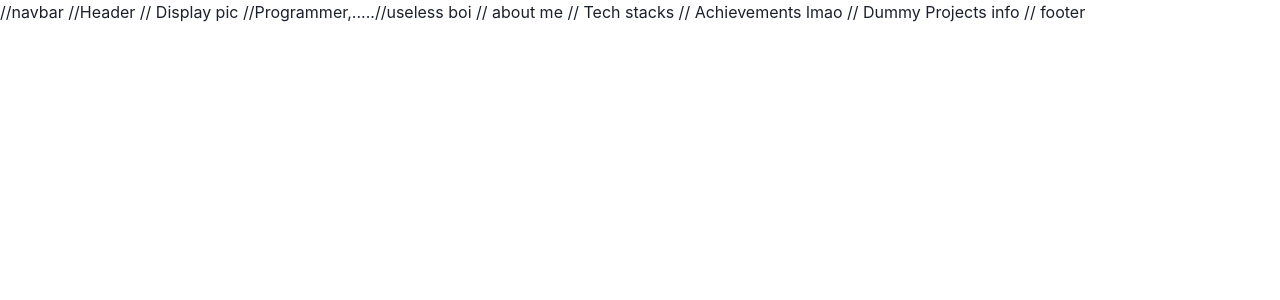
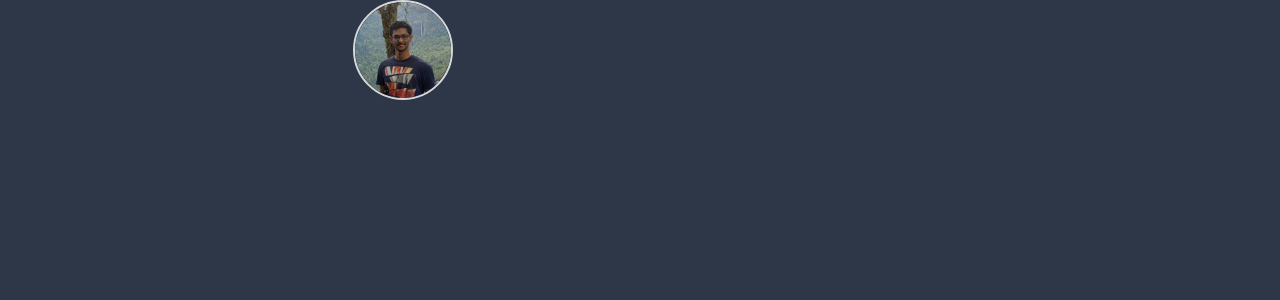
Before and after one commit to hrishik18/Noob-Website_2, a Next.js app: page / in a window 1280 px wide. Shown: the top 300 px of the page. Built offline with nearby package versions, Linux system fonts and the light colour scheme.

Commit message:
bg color added

```diff
--- a/components/layouts/main.js
+++ b/components/layouts/main.js
@@ -2,18 +2,18 @@ import Head from 'next/head'
 import {Box, Container} from '@chakra-ui/react'
 
 
-const main = ({children,router}) => {
+const Layout = ({children,router}) => {
     return (
-        <Box as="main" pb={8}>
+        <Box as="Layout">
             <Head>
                 <meta name="viewport" content="width=device-width, initial-scale=1"/>
-                <Title>Home Page</Title>
+                Home Page
             </Head>
-            <Container maxW="container.md" pt={14}>
+            <Container maxW="container.md">
               {children}
             </Container>
         </Box>
     )
 }
 
-export default main;
+export default Layout;
--- a/pages/_app.js
+++ b/pages/_app.js
@@ -1,6 +1,14 @@
 import { ChakraProvider } from '@chakra-ui/react'
+import { mode } from '@chakra-ui/theme-tools'
+import { extendTheme } from '@chakra-ui/react'
 
-import { extendTheme } from '@chakra-ui/react'
+const styles = {
+    global: props => ({
+        body: {
+            bg: mode('#2D3748', '#202023ls')(props)
+        }
+    })
+}
 
 const colors = {
     brand: {
@@ -24,7 +32,7 @@ const colors = {
         },
     },
 }
-const theme = extendTheme({ colors })
+const theme = extendTheme({ colors,styles })
 
 function MyApp({ Component, pageProps }) {
     return (
--- a/pages/index.js
+++ b/pages/index.js
@@ -1,18 +1,32 @@
-import { Box } from '@chakra-ui/react'
+import { Box, Flex, Container, Image, useColorModeValue } from '@chakra-ui/react'
+import { createBreakpoints } from '@chakra-ui/theme-tools'
+import Layout from '../components/layouts/main'
 
+const breakpoints = createBreakpoints({
+    sm: '30em',
+    md: '48em',
+    lg: '62em',
+    xl: '80em',
+    '2xl': '96em',
+})
 function Home() {
     return (
-        <Box>
-        //navbar
-        //Header
-        // Display pic
-        //Programmer,.....//useless boi
-        // about me
-        // Tech stacks
-        // Achievements lmao
-        // Dummy Projects info
-        // footer
-        </Box>
+       <Layout>
+            <Container>
+              <Flex>
+                    <Image
+                        borderColor="whiteAlpha.800"
+                        borderWidth={2}
+                        borderStyle="solid"
+                        maxWidth="100px"
+                        display="inline-block"
+                        borderRadius="full"
+                        src="me.png"
+                        alt="Profile image"
+                    />
+                    </Flex>
+            </Container>
+       </Layout>
     )
 }
 
```
Also changed, not shown: components/assets/sample.jpg (deleted), components/nav.js (added), public/me.png (added).
